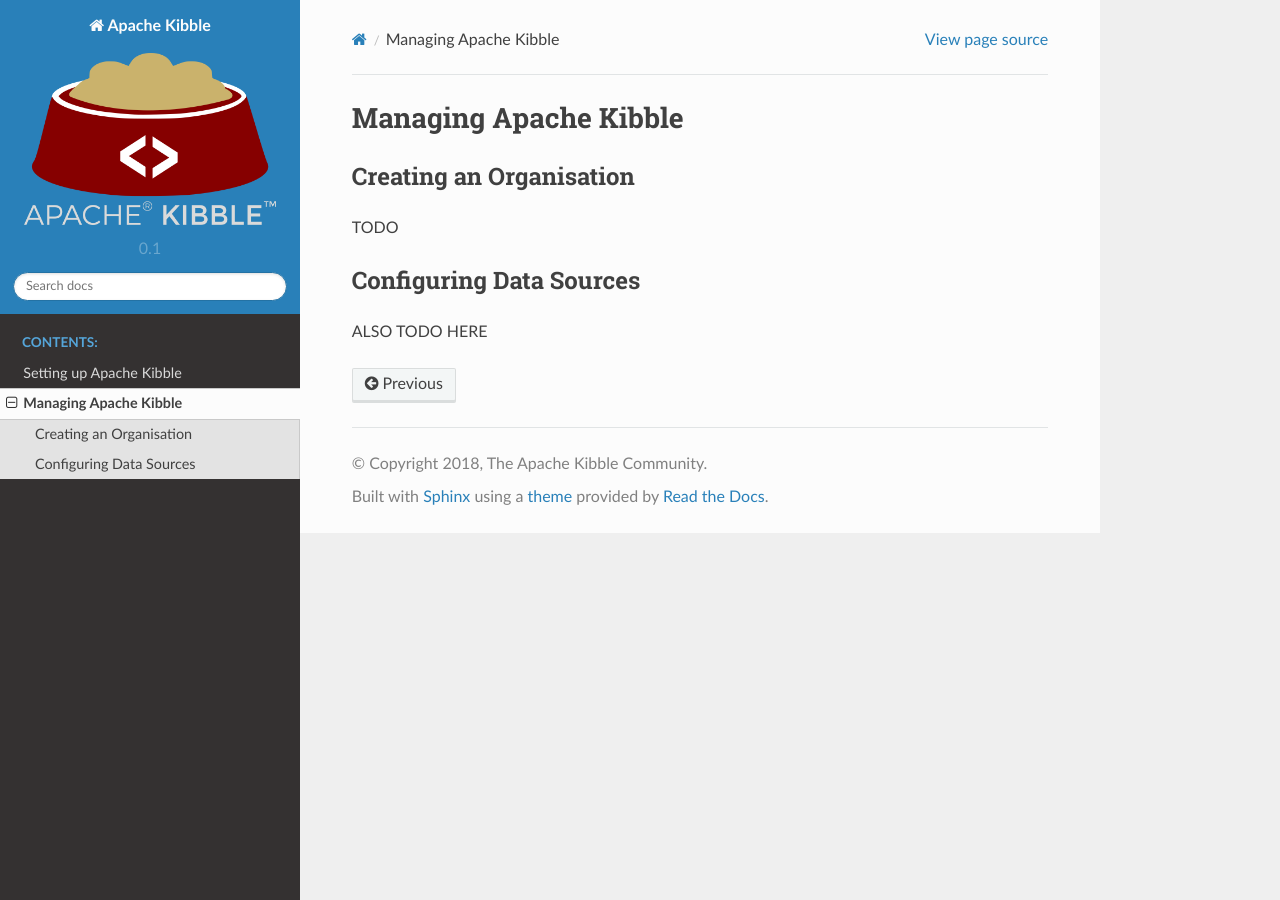
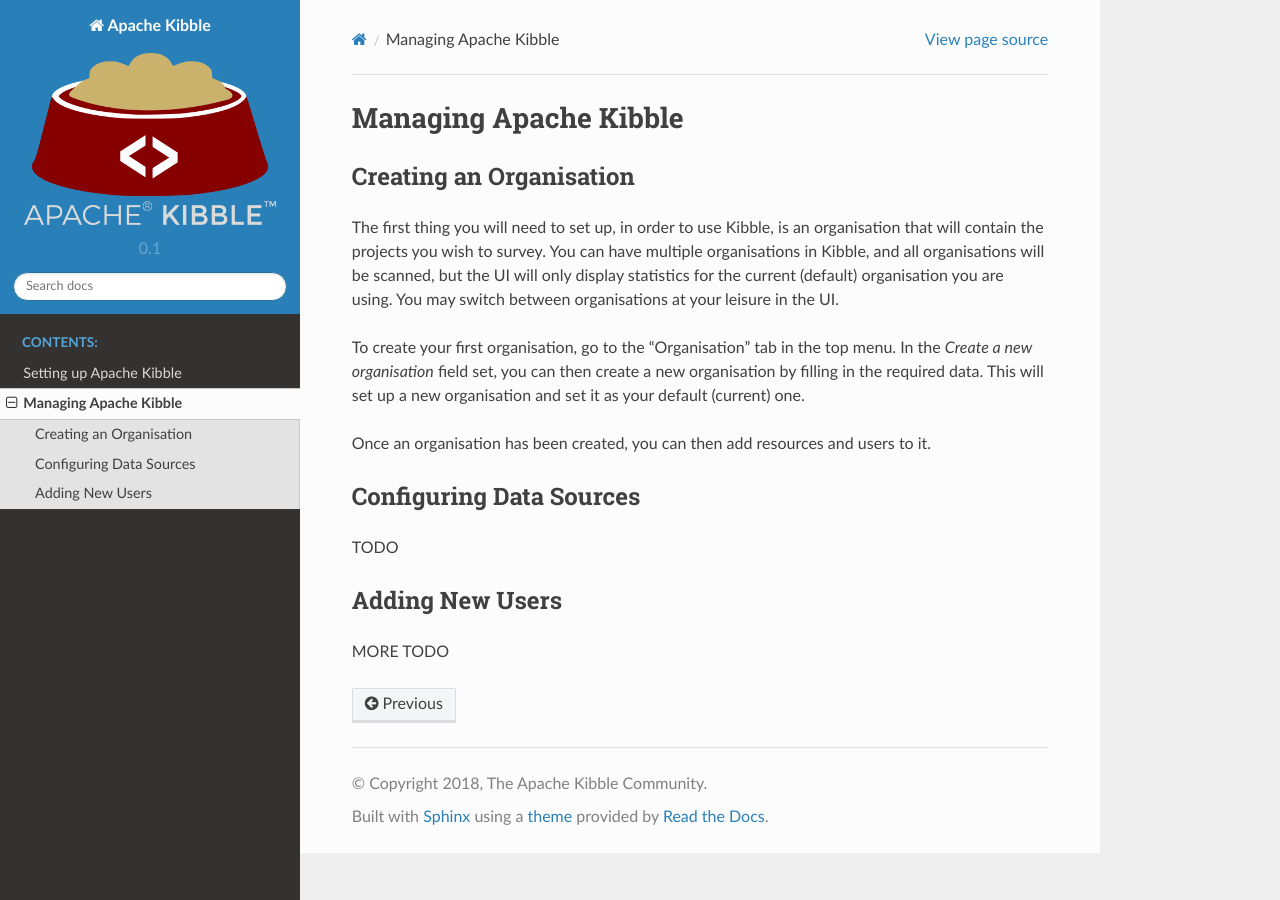
Before and after one commit to apache/kibble-1, a Sphinx documentation site: the page built from docs/source/managing.rst, in a window 1280 px wide. Built offline with Sphinx 7.4.7 and the Read the Docs theme 2.0.0, drawn with Linux system fonts in a browser that asks for light colours; formulas are drawn with MathJax 3.

Commit message:
updating docs

```diff
--- a/docs/source/managing.rst
+++ b/docs/source/managing.rst
@@ -10,7 +10,20 @@
 Creating an Organisation
 ************************
 
-TODO
+The first thing you will need to set up, in order to use Kibble, is an
+organisation that will contain the projects you wish to survey. You can
+have multiple organisations in Kibble, and all organisations will be
+scanned, but the UI will only display statistics for the current
+(default) organisation you are using. You may switch between
+organisations at your leisure in the UI.
+
+To create your first organisation, go to the "Organisation" tab in the
+top menu. In the `Create a new organisation` field set, you can then
+create a new organisation by filling in the required data. This will
+set up a new organisation and set it as your default (current) one.
+
+Once an organisation has been created, you can then add resources and
+users to it.
 
 .. _configdatasources:
 
@@ -18,4 +31,11 @@
 Configuring Data Sources
 ************************
 
-ALSO TODO HERE
+TODO
+
+
+****************
+Adding New Users
+****************
+
+MORE TODO
```
